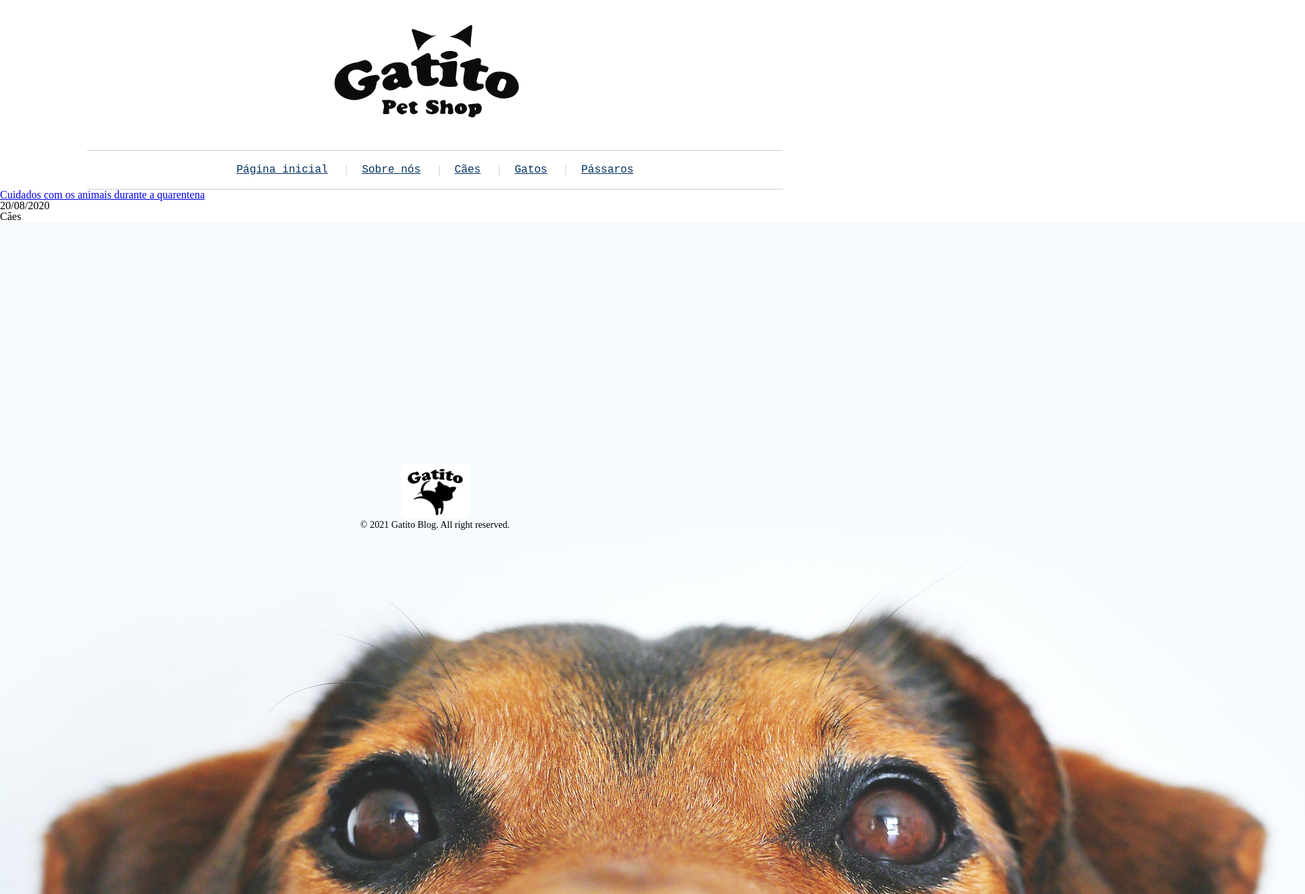
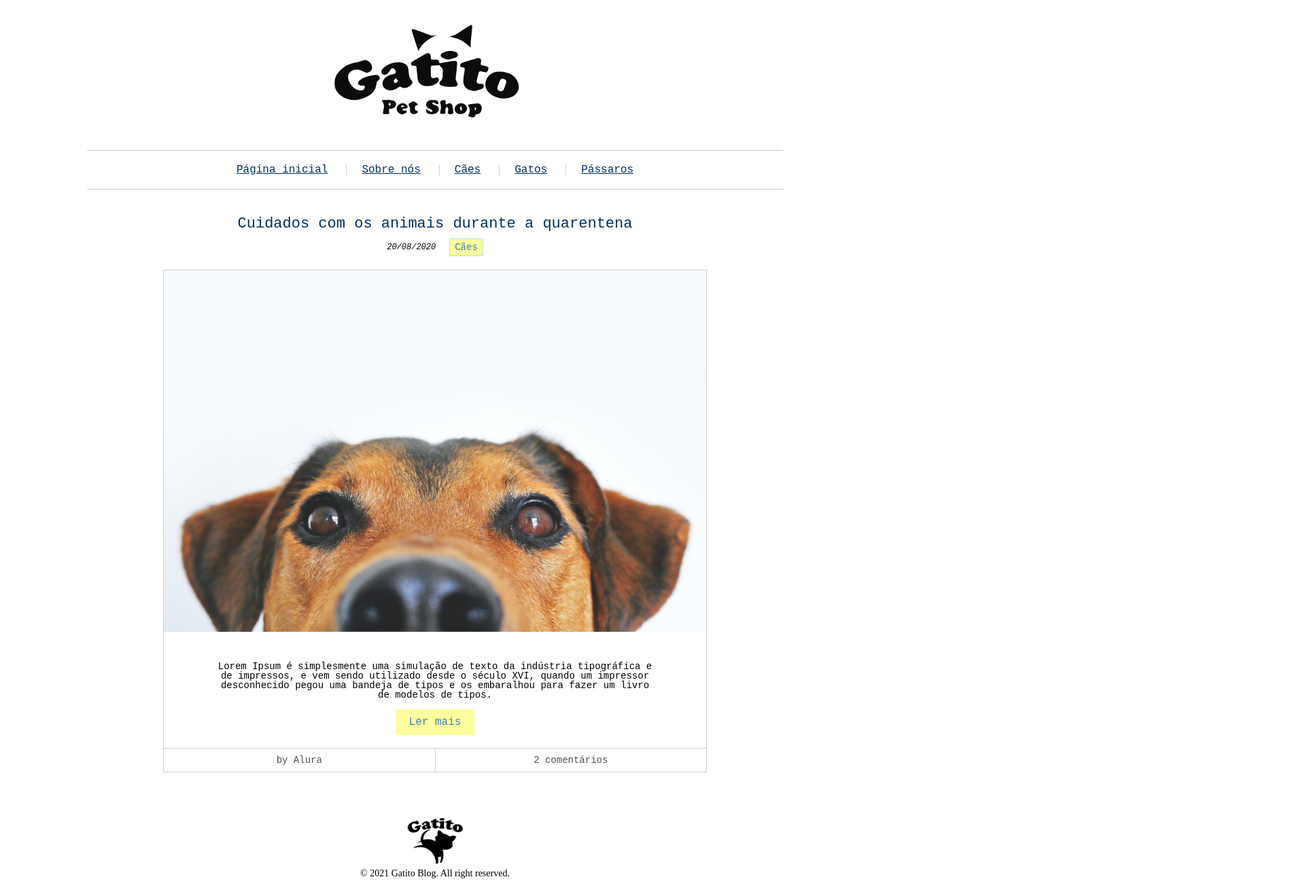
Before and after one commit to Magila-Ferreira/7.Saas, a plain HTML site: page index.html in a window 1280 px wide. Shown: the top 1316 px of the page at 68% size, 1920 px wide, since content can reach past the window. Drawn offline with Linux system fonts and the light colour scheme.

Commit message:
24/08 - Aula 2 - Regras de estilo e sintaxe

```diff
--- a/scss/style.scss
+++ b/scss/style.scss
@@ -99,7 +99,7 @@ $dark-green: #004000;
     padding: 20px 0;
     font-family: 'Edwardian Script ITC';
     // Esse trecho de estilo posiciona o rodapé na parte inferior da tela
-    position: absolute;
+    position: relative;
     bottom: 0;
     left: 50%;
     transform: translateX(-50%);
@@ -113,3 +113,121 @@ $dark-green: #004000;
         font-size: 14px;
     }
 }
+
+.main {
+    display: flex;
+    justify-content: center;
+    flex-wrap: wrap;
+    font-family: 'Courier New', Courier, monospace;
+
+    &__content {
+        width: 70%;
+        padding: 40px 8px;
+    }
+
+    &__post {
+        text-align: center;
+        max-width: 800px;
+        margin-left: auto;
+        margin-right: auto;
+    }
+
+    &__title {
+        text-decoration: none;
+        font-size: 22px;
+        color: $dark-blue;
+        letter-spacing: 1.5;
+
+        &:hover {
+            color: $blue;
+        }
+    }
+
+    &__subtitle {
+        display: flex;
+        justify-content: center;
+        align-items: center;
+        margin-top: 10px;
+        margin-bottom: 20px;
+    }
+
+    &__date {
+        margin: 0 10px;
+        font-size: 12px;
+        font-style: italic;
+    }
+
+    &__tag {
+        font-size: 14px;
+        padding: 5px 7px;
+        color: $blue;
+        background: $light-yellow;
+        border: 1px solid $light-blue;
+        margin: 0 10px;
+    }
+
+    &__details {
+        border: 1px solid $light-gray;
+    }
+
+    &__img {
+        width: 100%;
+    }
+
+    &__description {
+        padding: 40px 0 25px;
+        max-width: 650px;
+        margin-left: auto;
+        margin-right: auto;
+        font-size: 14px;
+    }
+
+    &__btn {
+        text-decoration: none;
+        font-size: 16px;
+        letter-spacing: 1.5;
+        color: $blue;
+        background: $light-yellow;
+        padding: 10px 20px;
+        transition: .3s;
+
+        &:hover {
+            color: $light-yellow;
+            background: $blue;
+        }
+    }
+
+    &__info {
+        display: flex;
+        justify-content: space-between;
+        align-items: center;
+        border-top: 1px solid $light-gray;
+        margin-top: 30px;
+    }
+
+    &__author {
+        width: 50%;
+        border-right: 1px solid $light-gray;
+    }
+
+    &__p {
+        font-size: 14px;
+        color: $dark-gray;
+        margin: 10px 0;
+    }
+
+    &__comments {
+        width: 50%;
+    }
+
+    &__a {
+        text-decoration: none;
+        font-size: 14px;
+        color: $dark-gray;
+        margin: 10px 0;
+
+        &:hover {
+            color: $light-blue;
+        }
+    }
+}
```
Also changed, not shown: css/style.css, 1 other file.
